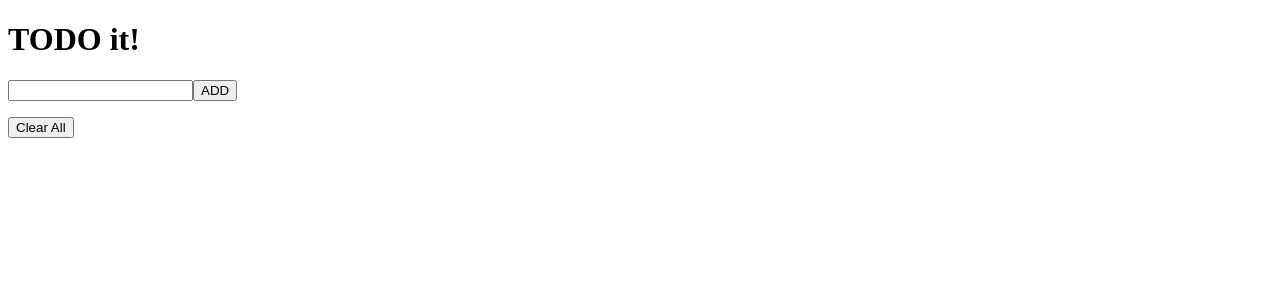
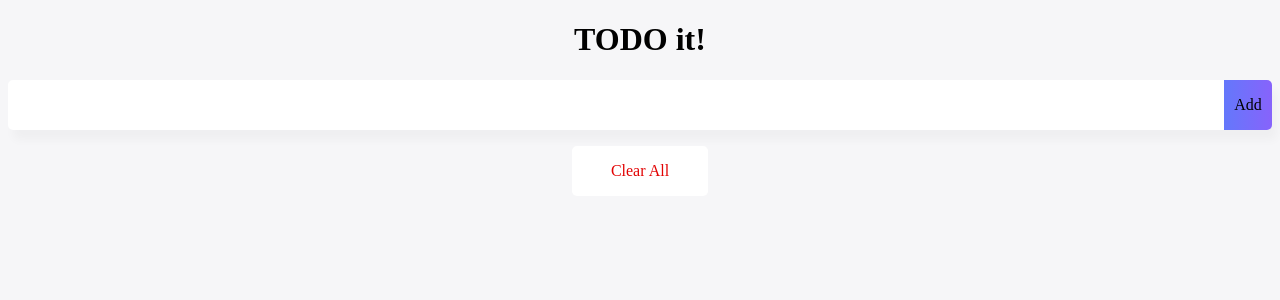
Before and after one commit to okyungjin/vue2-todo, a Vue app: page / in a window 1280 px wide. Shown: the top 300 px of the page. Built offline with nearby package versions, Linux system fonts and the light colour scheme.

Commit message:
Style 추가

```diff
--- a/src/App.vue
+++ b/src/App.vue
@@ -66,3 +66,27 @@ export default {
   },
 }
 </script>
+
+<style>
+  body {
+    text-align: center;
+    background-color: #F6F6F8;
+  }
+  input {
+    border-style: groove;
+    width: 200px;
+  }
+  button {
+    border-style: groove;
+  }
+  .shadow {
+    box-shadow: 5px 10px 10px rgba(0, 0, 0, 0.03)
+  }
+  .addBtn {
+    color: white;
+    vertical-align: middle;
+  }
+  .closeModalBtn {
+    color: #42b983;
+  }
+</style>
--- a/src/components/TodoFooter.vue
+++ b/src/components/TodoFooter.vue
@@ -1,6 +1,6 @@
 <template>
-  <div>
-    <button @click="clear">Clear All</button>
+  <div class="clearAllContainer">
+    <span class="clearAllBtn" @click="clear">Clear All</span>
   </div>
 </template>
 
@@ -16,5 +16,16 @@
 </script>
 
 <style scoped>
-
+  .clearAllContainer {
+    width: 8.5rem;
+    height: 50px;
+    line-height: 50px;
+    background-color: white;
+    border-radius: 5px;
+    margin: 0 auto;
+  }
+  .clearAllBtn {
+    color: #e20303;
+    display: block;
+  }
 </style>
--- a/src/components/TodoInput.vue
+++ b/src/components/TodoInput.vue
@@ -1,9 +1,8 @@
 <template>
-  <form id="todo-input" @submit.prevent="submitTodoItem">
-    <label for="searchText"></label>
-    <input type="text" id="searchText" ref="searchText" v-model="inputText">
-    <button type="submit">ADD</button>
-  </form>
+  <div class="inputBox shadow">
+    <input type="text" id="searchText" ref="searchText" v-model="inputText" @keyup.enter="submitTodoItem">
+    <span class="addContainer" type="submit" @click="submitTodoItem">Add</span>
+  </div>
 </template>
 
 <script>
@@ -29,3 +28,26 @@
     }
   }
 </script>
+
+<style scoped>
+  input:focus {
+    outline: none;
+  }
+  .inputBox {
+    background: white;
+    height: 50px;
+    line-height: 50px;
+    border-radius: 5px;
+  }
+  .inputBox input {
+    border-style: none;
+    font-size: 0.9rem;
+  }
+  .addContainer {
+    float: right;
+    background: linear-gradient(to right, #6478FB, #8763FB);
+    display: block;
+    width: 3rem;
+    border-radius: 0 5px 5px 0;
+  }
+</style>
--- a/src/components/TodoList.vue
+++ b/src/components/TodoList.vue
@@ -1,10 +1,10 @@
 <template>
-  <ul>
-    <li v-for="(todo, idx) in todoList" :key="todo+idx">
+  <transition-group name="list" tag="ul">
+    <li class="shadow" v-for="(todo, idx) in todoList" :key="todo+idx">
       <span :class="{textCompleted: todo.done}" @click="toggleTodoItem(idx)">{{ todo.label }}</span>
-      <button class="removeBtn" @click="removeTodoItem(idx)">Delete</button>
+      <span class="removeBtn" @click="removeTodoItem(idx)">Remove</span>
     </li>
-  </ul>
+  </transition-group>
 </template>
 
 <script>
@@ -12,11 +12,6 @@
     name: "TodoList",
     props: {
       todoList: Array,
-    },
-    computed: {
-      isTodoDone(isDone) {
-        return {'is-done': isDone};
-      }
     },
     methods: {
       removeTodoItem(targetIdx) {
@@ -46,14 +41,6 @@
     background: white;
     border-radius: 5px;
   }
-  .checkBtn {
-    line-height: 45px;
-    color: #62acde;
-    margin-right: 5px;
-  }
-  .checkBtnCompleted {
-    color: #b3adad;
-  }
   .textCompleted {
     text-decoration: line-through;
     color: #b3adad;
@@ -62,9 +49,10 @@
     margin-left: auto;
     color: #de4343;
   }
+
   /* transition css */
   .list-enter-active, .list-leave-active {
-    transition: all 1s;
+    transition: all 0.8s;
   }
   .list-enter, .list-leave-to /* .list-leave-active below version 2.1.8 */ {
     opacity: 0;
```
